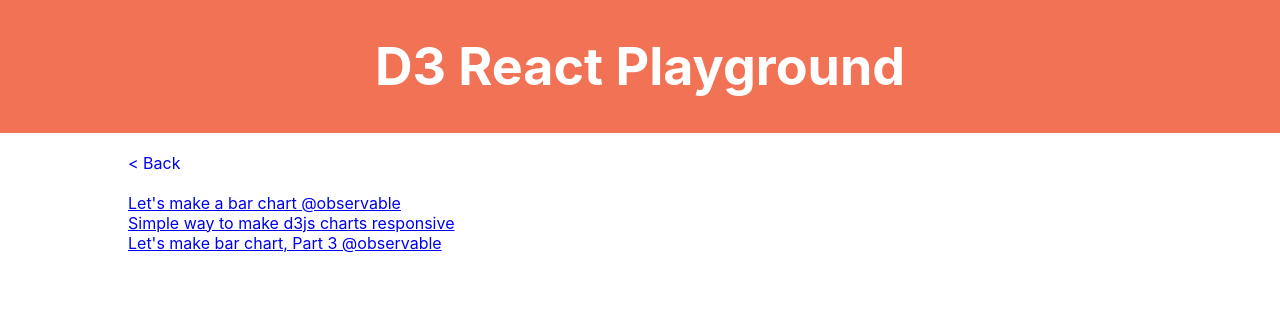
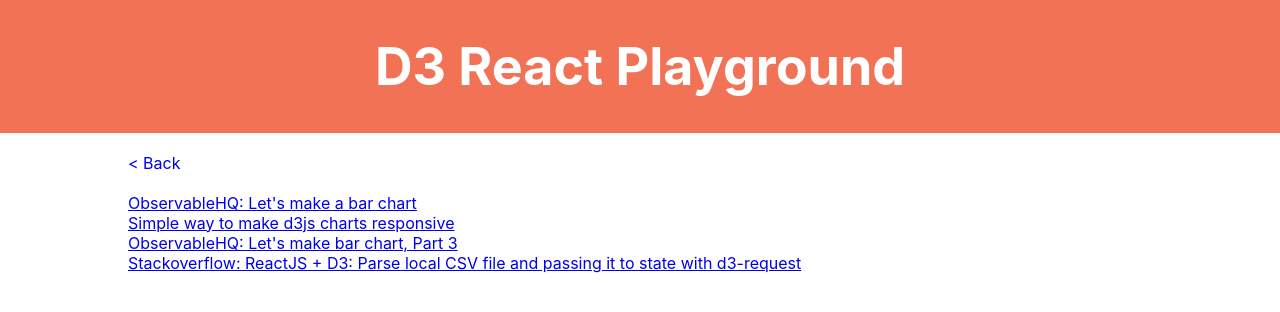
Before and after one commit to juzQrios/d3-react-playground, a React (Create React App) app: page /bar in a window 1280 px wide. Shown: the top 312 px of the page. Built offline with nearby package versions, Linux system fonts and the light colour scheme.

Commit message:
Add code to import CSV file

```diff
--- a/src/charts/bar_charts/Bar.js
+++ b/src/charts/bar_charts/Bar.js
@@ -5,13 +5,17 @@ const Bar = (props) => {
     <PageTemplate>
       <div className="references">
         <div>
-          <a href="https://observablehq.com/@d3/lets-make-a-bar-chart" target="_blank">Let's make a bar chart @observable</a>
+          <a href="https://observablehq.com/@d3/lets-make-a-bar-chart" target="_blank">ObservableHQ: Let's make a bar chart</a>
         </div>
         <div>
           <a href="https://medium.com/@louisemoxy/a-simple-way-to-make-d3-js-charts-svgs-responsive-7afb04bc2e4b" target="_blank">Simple way to make d3js charts responsive</a>
         </div>
         <div>
-          <a href="https://observablehq.com/@d3/lets-make-a-bar-chart/3" target="_blank">Let's make bar chart, Part 3 @observable</a>
+          <a href="https://observablehq.com/@d3/lets-make-a-bar-chart/3" target="_blank">ObservableHQ: Let's make bar chart, Part 3</a>
+        </div>
+        <div>
+          <a href="https://stackoverflow.com/questions/51258615/reactjs-d3-parse-local-csv-file-and-passing-it-to-state-with-d3-request" target="_blank">Stackoverflow: ReactJS + D3: Parse local CSV file and passing it to state with d3-request
+</a>
         </div>
       </div>
     </PageTemplate>
--- a/src/charts/bar_charts/Bar2/Bar2.js
+++ b/src/charts/bar_charts/Bar2/Bar2.js
@@ -2,6 +2,7 @@ import * as d3 from 'd3';
 import React from 'react';
 import './Bar2.css';
 import PageTemplate from '../../../utils/PageTemplate';
+import data from './data.csv';
 
 class Bar2 extends React.Component {
   constructor(props) {
@@ -10,6 +11,7 @@ class Bar2 extends React.Component {
   }
 
   componentDidMount() {
+    d3.csv(data, (data) => { console.log(data) })
   }
 
   render() {
```
